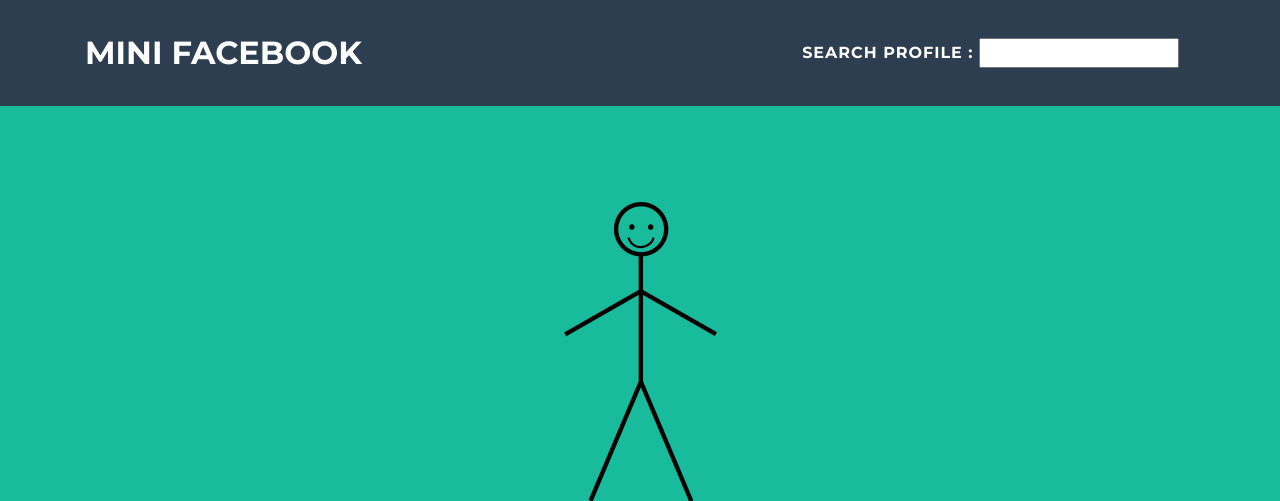
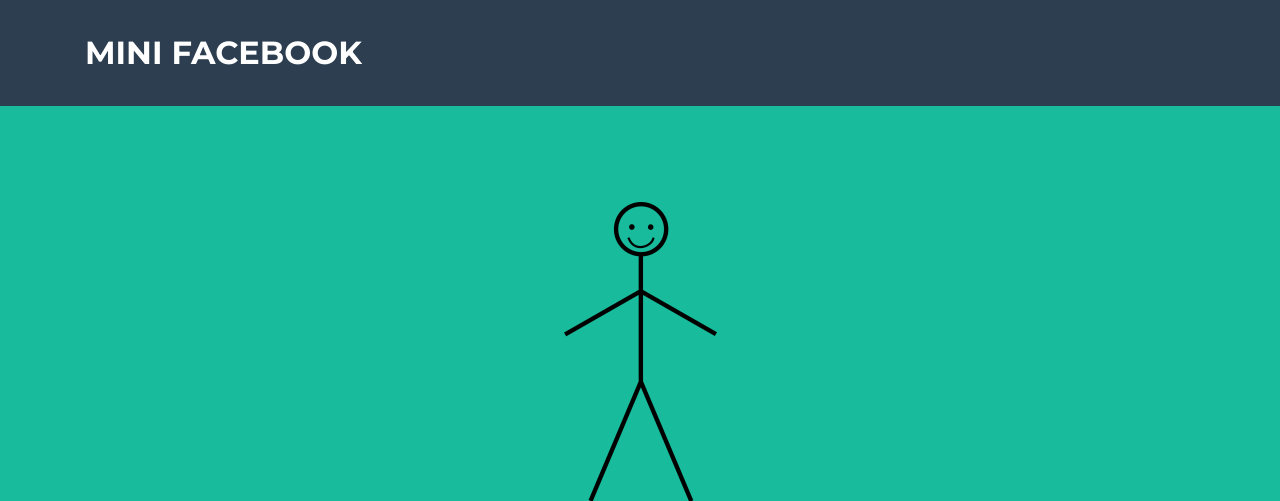
Before and after one commit to timruet/DBS_Project, a Flask app: template miniFBFlask/templates/index.html in a window 1280 px wide. Shown: the top 501 px of the page. Run offline with Flask 2, Linux system fonts and the light colour scheme; the template is opened without the code that fills it, so the values that code supplies are empty; some libraries are stand-ins or nearby versions; some web fonts are replaced.

Commit message:
Search added, small changes in html added

```diff
--- a/miniFBFlask/app.py
+++ b/miniFBFlask/app.py
@@ -45,12 +45,21 @@ def show_user(user_id=614754689):
                            dates=dates_query_result, marriages=marriage_query_result)
 
 
-@app.route("/search", methods = ['POST', 'GET'])
+@app.route("/search", methods = ['GET', "POST"])
 def search():
-    name = None
-    if request.method == 'POST':
-        name = request.form
+
+        name= request.args.get('userScreenName')
+
+        if not name:
+            return render_template("search.html")
+
+
+
         user_query_result = get_user_data_based_on_user_name(name)
+
+        if not user_query_result:
+            return render_template("search.html", message = "No such user")
+
         ID = user_query_result[0]
 
         age = user_query_result[3]
@@ -63,12 +72,10 @@ def search():
         dates_query_result = get_who_user_dates_by_user_id(ID)
 
         marriage_query_result = get_who_user_marries_by_user_id(ID)
-        if user_query_result is not None:
-            return render_template("index.html", name = name ,ID = ID,
-                           age=age, income=income, fans=fan_query_result,
-                           dates=dates_query_result, marriages=marriage_query_result)
-        else:
-            return render_template("search.html", screenName = name)
+
+        return render_template("index.html", name = name ,ID = ID,
+                       age=age, income=income, fans=fan_query_result,
+                       dates=dates_query_result, marriages=marriage_query_result)
 
 def get_user_data():
     name = request.args.get('name')
--- a/miniFBFlask/queries.py
+++ b/miniFBFlask/queries.py
@@ -41,7 +41,7 @@ def get_user_data_based_on_user_name(user_name):
 
         cur.execute(f"SELECT id, screenname, name, age, income "
                     f"FROM facebook_user "
-                    f"where name = {user_name}")
+                    f"WHERE facebook_user.screenname = \'{user_name}\' ")
 
         result = cur.fetchone()
         cur.close()
@@ -154,4 +154,4 @@ def get_who_user_marries_by_user_id(user_id):
 
 
 if __name__ == "__main__":
-    print(get_who_user_dates_by_user_id(1031571313352224768))
+    print(get_user_data_based_on_user_name("easySmuu"))
--- a/miniFBFlask/templates/index.html
+++ b/miniFBFlask/templates/index.html
@@ -16,10 +16,14 @@
         <div class="container"><a class="navbar-brand text-left js-scroll-trigger" href="#page-top">MINI FACEBOOK</a><button data-toggle="collapse" data-target="#navbarResponsive" class="navbar-toggler navbar-toggler-right text-uppercase bg-primary text-white rounded" aria-controls="navbarResponsive"
                 aria-expanded="false" aria-label="Toggle navigation"><i class="fa fa-bars"></i></button>
             <div class="collapse navbar-collapse text-right" id="navbarResponsive">
-                <ul class="nav navbar-nav ml-auto">
-                    <li class="nav-item text-left mx-0 mx-lg-1" role="presentation" style="color: rgb(255,255,255);"><label style="margin: 5px;">Search Profile :</label><input type="text"></li>
-                </ul>
-            </div><i class="fa fa-search" style="color: rgb(255,255,255);"></i></div>
+{#                <ul class="nav navbar-nav ml-auto">#}
+{#                    <li class="nav-item text-left mx-0 mx-lg-1" role="presentation" style="color: rgb(255,255,255);"><label style="margin: 5px;">Search Profile :</label><input type="text"></li>#}
+{#                </ul>#}
+            </div>
+            <a href="/search">
+            <i class="fa fa-search" style="color: rgb(255,255,255);"></i>
+            </a>
+        </div>
     </nav>
     <header class="masthead bg-primary text-white text-center">
         <div class="container"><img class="img-fluid d-block mx-auto mb-5" src="/static/img/profile.png">
```
Also changed, not shown: miniFBFlask/templates/search.html (+12 -8 lines).
